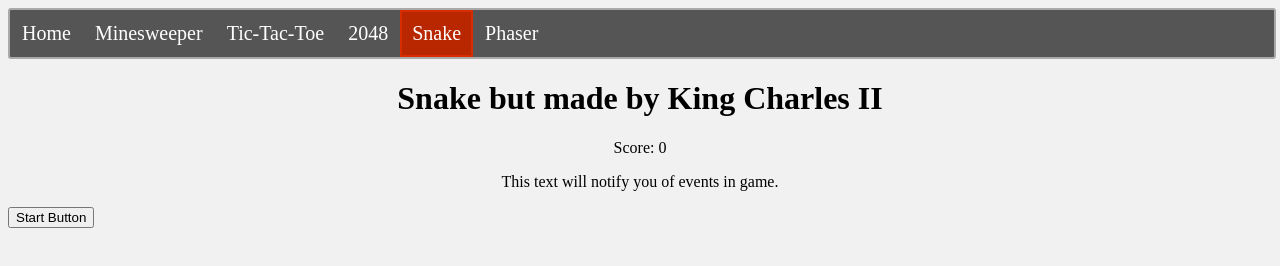
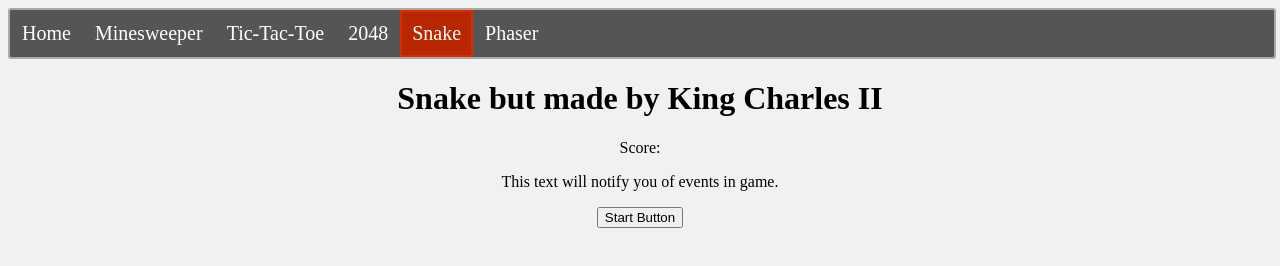
Before and after one commit to GlitchGamer1459/bootlegMinesweeper, a plain HTML site: page snake.html in a window 1280 px wide. Drawn offline with Linux system fonts and the light colour scheme.

Commit message:
CSS hell, i gave up eventually

```diff
--- a/file.css
+++ b/file.css
@@ -120,8 +120,8 @@ a.active {
     text-align: center;
 }
 
-.SnakeText {
-    text-align: center;
+.snakeT {
     margin-left: auto;
     margin-right: auto;
+    text-align: center;
 }
--- a/snake.html
+++ b/snake.html
@@ -15,13 +15,13 @@
         <a class="active" href="snake.html">Snake</a>
         <a href="phaser.html">Phaser</a>
     </div>
-    <div class="SnakeText">
+    <div class="TFEtext">
         <h1>Snake but made by King Charles II</h1>
-        <p id="score">Score: 0</p>
+        <p id="score">Score: </p>
         <p id="notify">This text will notify you of events in game.</p>
-    </div>
-    <div id="buttons">
+        <div id="buttons">
 
+        </div>
     </div>
     <div id="boardHolder">
 
```
